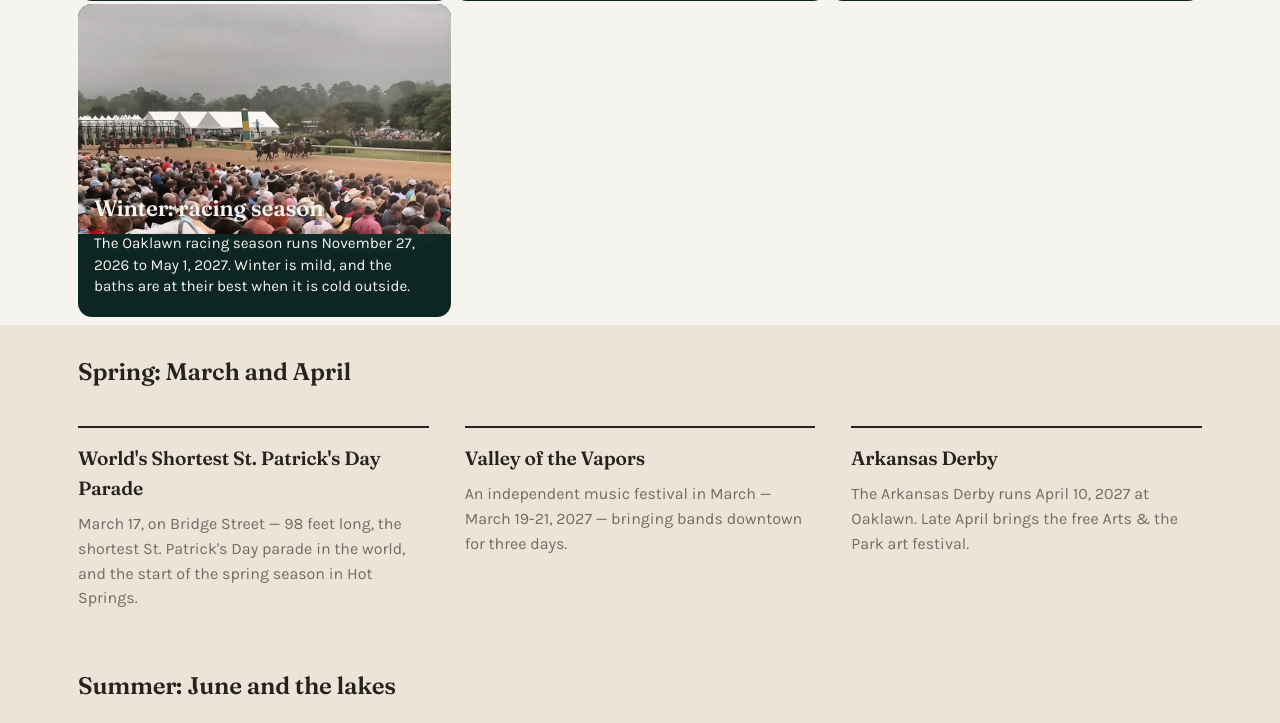
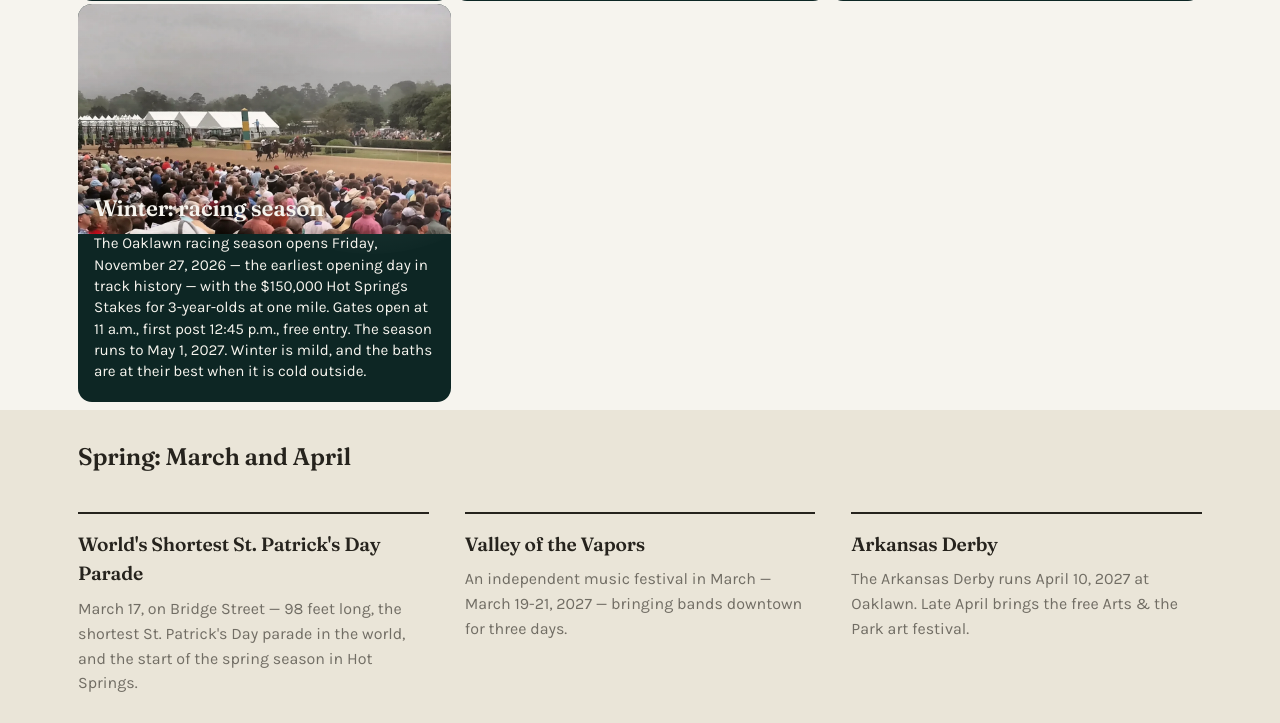
Before and after one commit to robguter/HotSprings, a PHP site: page /best-time-to-visit-hot-springs in a window 1280 px wide. Shown: the part 1011-1734 px from the top of the page. Run offline with PHP 8.4, Linux system fonts and the light colour scheme; some libraries are stand-ins or nearby versions.

Commit message:
Expandir Racing

```diff
--- a/pubs/best-time-to-visit-hot-springs.php
+++ b/pubs/best-time-to-visit-hot-springs.php
@@ -90,7 +90,10 @@
                     </div>
                     <div class="spring-panel" style="--panel-bg: linear-gradient(155deg, rgba(215, 154, 62, 0.05), rgba(169, 106, 30, 0.06)), url('/images/oaklawn.webp');">
                         <h3>Winter: racing season</h3>
-                        <p>The Oaklawn racing season runs November 27, 2026 to May 1, 2027. Winter is mild, and the baths are at their best when it is cold outside.</p>
+                        <p>The Oaklawn racing season opens Friday, November 27, 2026 — the earliest opening day in track history —
+                            with the $150,000 Hot Springs Stakes for 3-year-olds at one mile. Gates open at 11 a.m.,
+                            first post 12:45 p.m., free entry. The season runs to May 1, 2027. Winter is mild,
+                            and the baths are at their best when it is cold outside.</p>
                     </div>
                 </div>
             </div>
```
Also changed, not shown: pubs/es/best-time-to-visit-hot-springs.php (+6 -1 lines).
